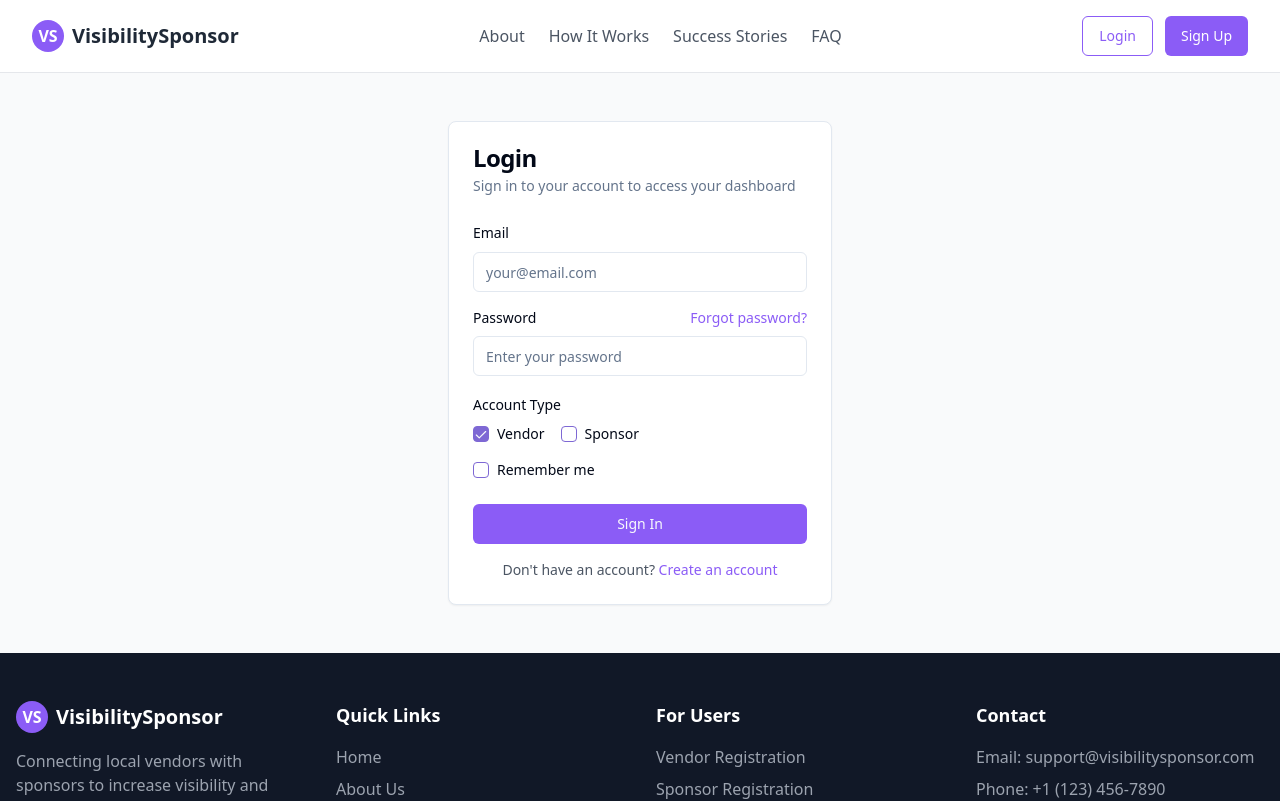
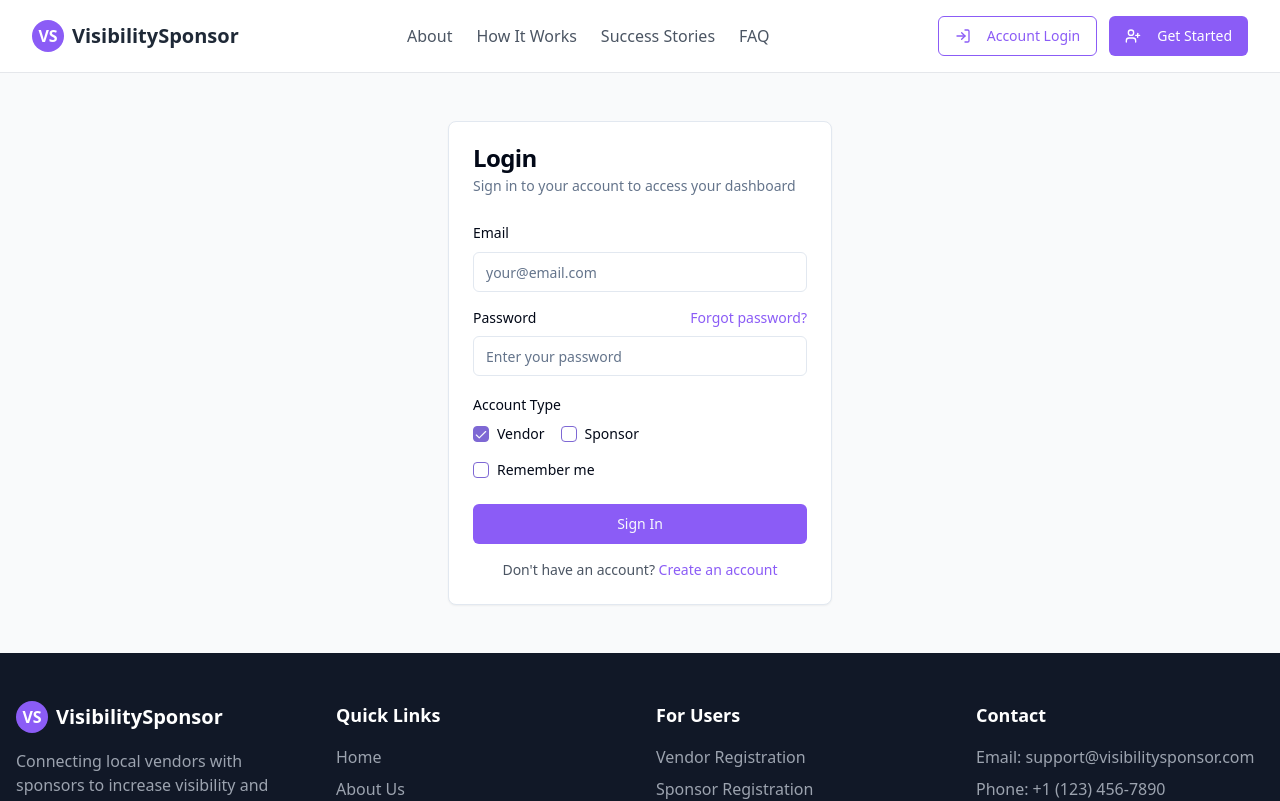
Before and after one commit to SamikshaMhatre28/visibility-sponsor-match, a React (Vite) app: page /login in a window 1280 px wide. Shown: the top 801 px of the page. Built offline with nearby package versions, Linux system fonts and the light colour scheme.

Commit message:
Replace sign-in/up buttons
Replaces the "Sign Up" and "Login" buttons in the navbar with alternative components.

```diff
--- a/src/components/Navbar.tsx
+++ b/src/components/Navbar.tsx
@@ -2,6 +2,7 @@
 import React from "react";
 import { Button } from "@/components/ui/button";
 import { Link } from "react-router-dom";
+import { LogIn, UserPlus } from "lucide-react";
 
 const Navbar = () => {
   return (
@@ -32,12 +33,14 @@ const Navbar = () => {
         <div className="flex items-center space-x-3">
           <Link to="/login">
             <Button variant="outline" className="border-brand-purple text-brand-purple hover:bg-brand-purple hover:text-white">
-              Login
+              <LogIn className="mr-2 h-4 w-4" />
+              Account Login
             </Button>
           </Link>
           <Link to="/register">
             <Button className="bg-brand-purple hover:bg-brand-blue text-white">
-              Sign Up
+              <UserPlus className="mr-2 h-4 w-4" />
+              Get Started
             </Button>
           </Link>
         </div>
```
